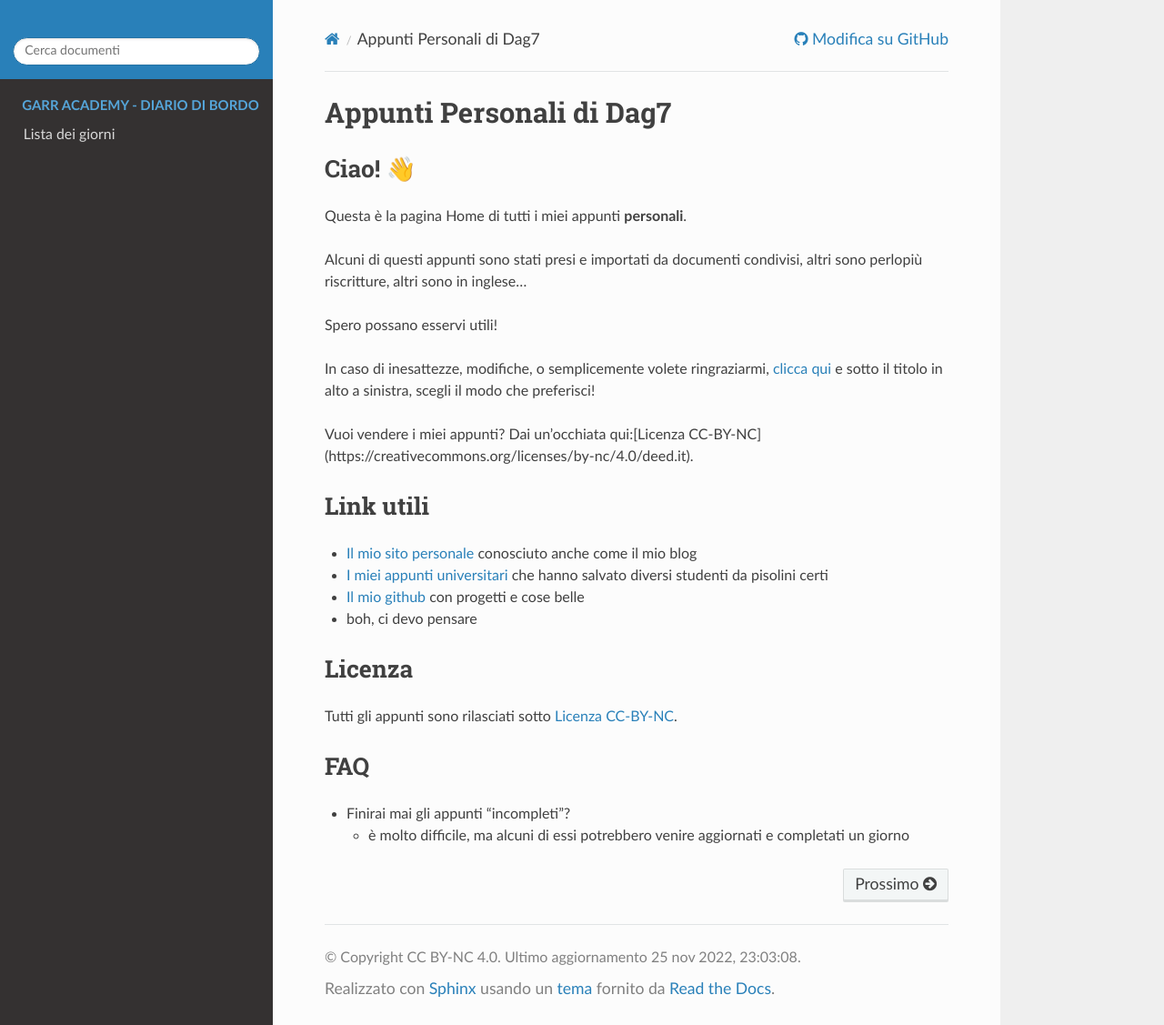
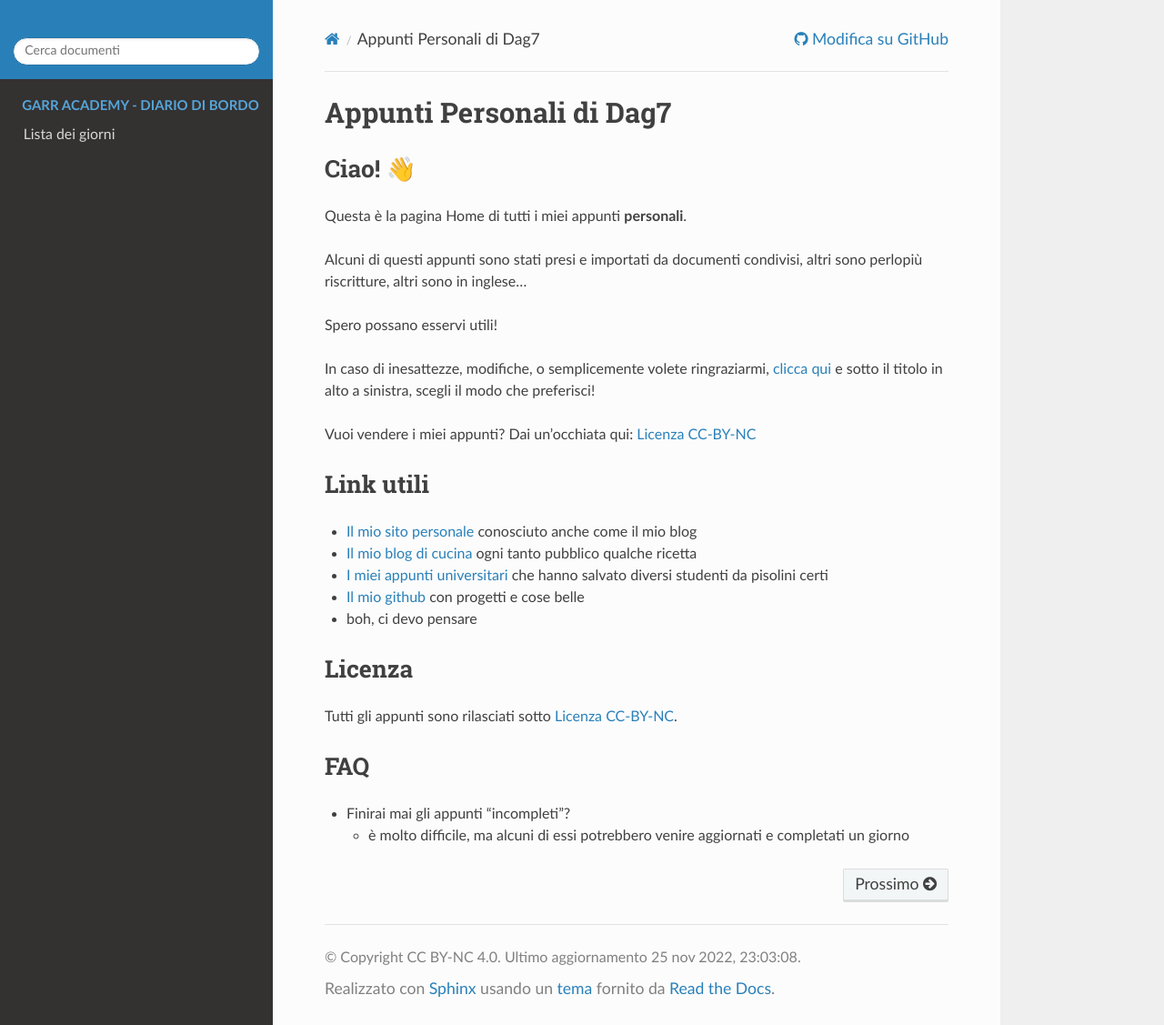
Before and after one commit to dag7dev/appunti-personali-dag7, a Sphinx documentation site: the page built from docs/source/index.rst, in a window 1280 px wide and 1127 px high. Shown: the whole window at 91% size. Built offline with Sphinx 7.4.7 and the Read the Docs theme 2.0.0, drawn with Linux system fonts in a browser that asks for light colours; formulas are drawn with MathJax 3; pages that are not in the unit, such as notebooks, are missing from menus; comment, search, counter and statistics services are not loaded.

Commit message:
enh: main page no longer contains errors

```diff
--- a/docs/source/index.rst
+++ b/docs/source/index.rst
@@ -15,32 +15,28 @@ In caso di inesattezze, modifiche, o semplicemente volete
 ringraziarmi, `clicca qui <https://dag7.it/>`__ e sotto il titolo in
 alto a sinistra, scegli il modo che preferisci!
 
-Vuoi vendere i miei appunti? Dai un'occhiata qui:[Licenza CC-BY-NC](https://creativecommons.org/licenses/by-nc/4.0/deed.it).
+Vuoi vendere i miei appunti? Dai un'occhiata qui: `Licenza CC-BY-NC <https://creativecommons.org/licenses/by-nc/4.0/deed.it/>`__
 
 **Link utili**
 ~~~~~~~~~~~~~~
 
--  `Il mio sito personale <https://dag7.it>`__ conosciuto anche come il
-   mio blog
--  `I miei appunti universitari <https://dag7.it/appunti-uni>`__ che
-   hanno salvato diversi studenti da pisolini certi
--  `Il mio github <https://github.com/dag7dev/>`__ con progetti e cose
-   belle
+-  `Il mio sito personale <https://dag7.it>`__ conosciuto anche come il mio blog
+-  `Il mio blog di cucina <https://dag7.it/cucina>`__ ogni tanto pubblico qualche ricetta
+-  `I miei appunti universitari <https://dag7.it/appunti-uni>`__ che hanno salvato diversi studenti da pisolini certi
+-  `Il mio github <https://github.com/dag7dev/>`__ con progetti e cose belle
 -  boh, ci devo pensare
 
 **Licenza**
 ~~~~~~~~~~~
 
-Tutti gli appunti sono rilasciati sotto `Licenza
-CC-BY-NC <https://creativecommons.org/licenses/by-nc/4.0/deed.it>`__.
+Tutti gli appunti sono rilasciati sotto `Licenza CC-BY-NC <https://creativecommons.org/licenses/by-nc/4.0/deed.it>`__.
 
 **FAQ**
 ~~~~~~~
 
 -  Finirai mai gli appunti “incompleti”?
 
-   -  è molto difficile, ma alcuni di essi potrebbero venire aggiornati
-      e completati un giorno
+   -  è molto difficile, ma alcuni di essi potrebbero venire aggiornati e completati un giorno
 
 .. toctree::
    :maxdepth: 2
```
